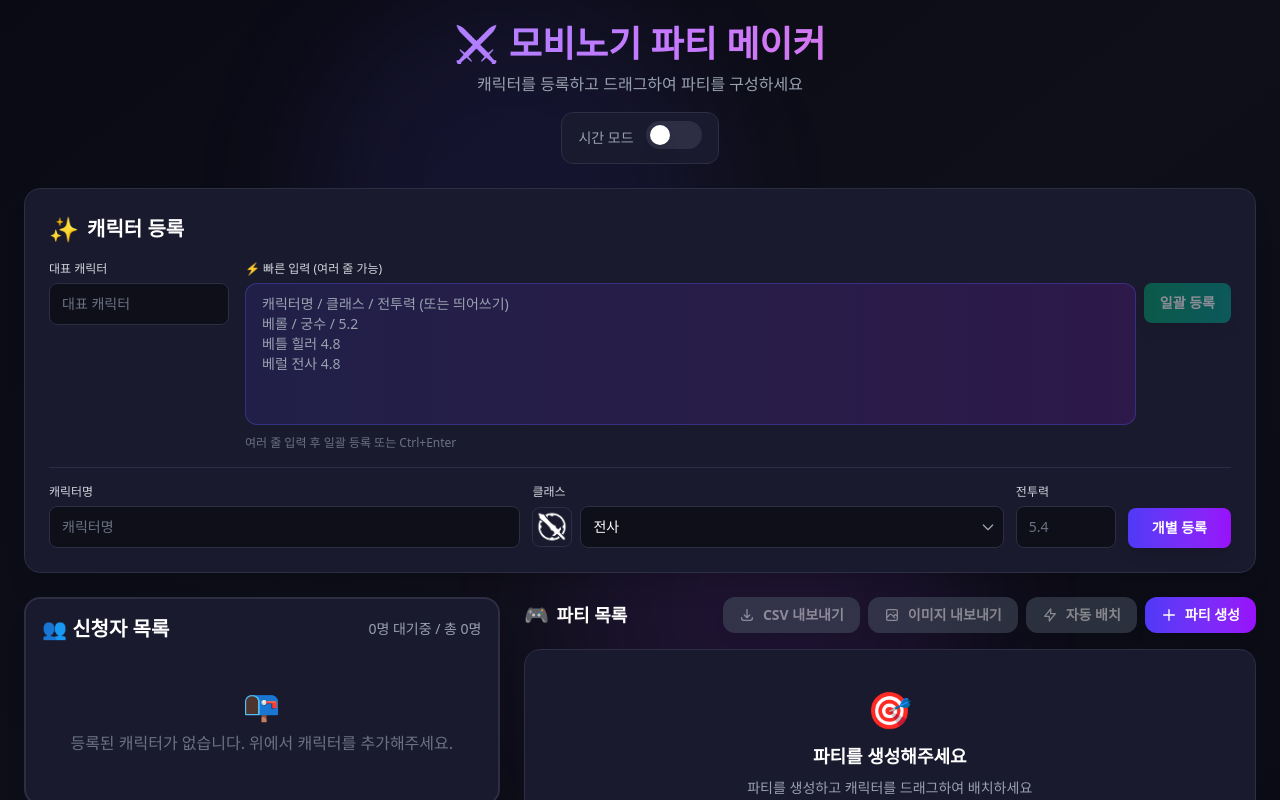
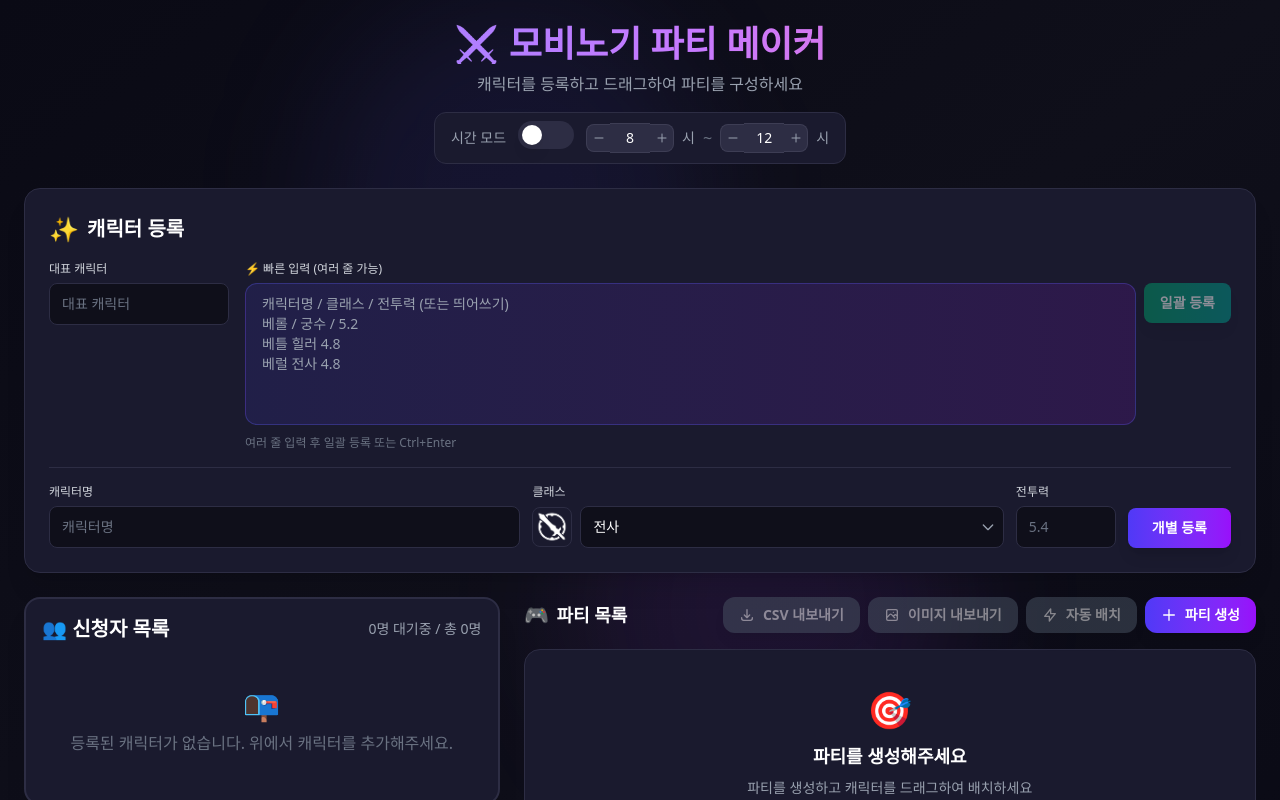
Before and after one commit to junsy0901/MobiPartyMaker, a React (Vite) app: page / in a window 1280 px wide. Shown: the top 800 px of the page. Built offline with nearby package versions, Linux system fonts and the light colour scheme.

Commit message:
feat: 시간모드에 자유로운 시간 기능 추가

```diff
--- a/src/App.tsx
+++ b/src/App.tsx
@@ -30,6 +30,10 @@ function App() {
     handleAutoAssign,
     handleToggleTimeMode,
     handleUpdateAccountTimeSlots,
+    handleUpdateTimeRange,
+    startHour,
+    endHour,
+    selectedTimeSlots,
     isAccountAvailableAt,
     showToast,
   } = usePartyMaker();
@@ -48,7 +52,10 @@ function App() {
       <div className="relative max-w-[1800px] mx-auto p-6">
         <Header
           isTimeMode={isTimeMode}
+          startHour={startHour}
+          endHour={endHour}
           onToggleTimeMode={handleToggleTimeMode}
+          onUpdateTimeRange={handleUpdateTimeRange}
         />
 
         {/* 캐릭터 등록 */}
@@ -62,6 +69,7 @@ function App() {
             characters={characters}
             availableCharacters={availableCharacters}
             groupedCharacters={groupedCharacters}
+            selectedTimeSlots={selectedTimeSlots}
             isAccountFullyAssigned={isAccountFullyAssigned}
             isCharacterInAnyParty={isCharacterInAnyParty}
             onRemoveCharacter={handleRemoveCharacter}
@@ -76,6 +84,7 @@ function App() {
             parties={parties}
             availableCharactersCount={availableCharacters.length}
             totalCharactersCount={characters.length}
+            selectedTimeSlots={selectedTimeSlots}
             onCreateParty={handleCreateParty}
             onAutoAssign={handleAutoAssign}
             onDropCharacter={handleDropCharacter}
--- a/src/components/ApplicantList/index.tsx
+++ b/src/components/ApplicantList/index.tsx
@@ -1,6 +1,5 @@
 import { useState } from "react";
 import type { Character, TimeSlot, AccountTimeSlots } from "../../types";
-import { TIME_SLOTS } from "../../types";
 import { CharacterCard } from "../CharacterCard";
 import { ConfirmModal } from "../ConfirmModal";
 
@@ -8,6 +7,7 @@ interface ApplicantListProps {
   characters: Character[];
   availableCharacters: Character[];
   groupedCharacters: Record<string, Character[]>;
+  selectedTimeSlots: TimeSlot[];
   isAccountFullyAssigned: (accountName: string) => boolean;
   isCharacterInAnyParty: (characterId: string) => boolean;
   onRemoveCharacter: (characterId: string) => void;
@@ -22,6 +22,7 @@ export function ApplicantList({
   characters,
   availableCharacters,
   groupedCharacters,
+  selectedTimeSlots,
   isAccountFullyAssigned,
   isCharacterInAnyParty,
   onRemoveCharacter,
@@ -163,7 +164,7 @@ export function ApplicantList({
                   <div className="mb-2 pb-2 border-b border-[#2d2d44]">
                     <div className="flex items-center gap-1 flex-wrap">
                       <span className="text-xs text-gray-400 mr-1">🕐</span>
-                      {TIME_SLOTS.map((hour) => {
+                      {selectedTimeSlots.map((hour) => {
                         const isSelected = currentTimeSlots.length === 0 || currentTimeSlots.includes(hour);
                         return (
                           <button
--- a/src/components/Header/index.tsx
+++ b/src/components/Header/index.tsx
@@ -2,10 +2,19 @@ import { TimeModeToggle } from "../TimeModeToggle";
 
 interface HeaderProps {
   isTimeMode: boolean;
+  startHour: number;
+  endHour: number;
   onToggleTimeMode: (enabled: boolean) => void;
+  onUpdateTimeRange: (startHour: number, endHour: number) => void;
 }
 
-export function Header({ isTimeMode, onToggleTimeMode }: HeaderProps) {
+export function Header({
+  isTimeMode,
+  startHour,
+  endHour,
+  onToggleTimeMode,
+  onUpdateTimeRange
+}: HeaderProps) {
   return (
     <header className="text-center mb-6">
       <h1 className="text-3xl md:text-4xl font-black text-transparent bg-clip-text bg-gradient-to-r from-indigo-400 via-purple-400 to-pink-400 mb-2">
@@ -17,7 +26,10 @@ export function Header({ isTimeMode, onToggleTimeMode }: HeaderProps) {
 
       <TimeModeToggle
         isTimeMode={isTimeMode}
+        startHour={startHour}
+        endHour={endHour}
         onToggle={onToggleTimeMode}
+        onUpdateTimeRange={onUpdateTimeRange}
       />
     </header>
   );
--- a/src/components/TimeModeToggle/index.tsx
+++ b/src/components/TimeModeToggle/index.tsx
@@ -1,9 +1,52 @@
 interface TimeModeToggleProps {
   isTimeMode: boolean;
+  startHour: number;
+  endHour: number;
   onToggle: (enabled: boolean) => void;
+  onUpdateTimeRange: (startHour: number, endHour: number) => void;
 }
 
-export function TimeModeToggle({ isTimeMode, onToggle }: TimeModeToggleProps) {
+export function TimeModeToggle({
+  isTimeMode,
+  startHour,
+  endHour,
+  onToggle,
+  onUpdateTimeRange
+}: TimeModeToggleProps) {
+
+  const handleStartHourChange = (value: string) => {
+    const newStart = parseInt(value, 10);
+    if (!isNaN(newStart)) {
+      onUpdateTimeRange(newStart, endHour);
+    }
+  };
+
+  const handleEndHourChange = (value: string) => {
+    const newEnd = parseInt(value, 10);
+    if (!isNaN(newEnd)) {
+      onUpdateTimeRange(startHour, newEnd);
+    }
+  };
+
+  const getTimeRangeText = () => {
+    if (startHour === endHour) return `${startHour}시`;
+    if (startHour > endHour) {
+      // 자정을 넘기는 경우: 21시~2시
+      return `${startHour}시~${endHour}시 (익일)`;
+    }
+    return `${startHour}시~${endHour}시`;
+  };
+
+  const getPartyCount = () => {
+    if (startHour <= endHour) {
+      return endHour - startHour + 1;
+    } else {
+      // 자정을 넘기는 경우: 21시~2시 = (23-21+1) + (2-0+1) = 3 + 3 = 6... 아니 21,22,23,0,1,2 = 6개
+      // 더 간단히: 24 - startHour + endHour + 1
+      return (24 - startHour) + (endHour + 1);
+    }
+  };
+
   return (
     <div className="inline-flex items-center gap-3 px-4 py-2 bg-[#1a1a2e] rounded-xl border border-[#2d2d44]">
       <span className="text-sm text-gray-400">시간 모드</span>
@@ -32,11 +75,105 @@ export function TimeModeToggle({ isTimeMode, onToggle }: TimeModeToggleProps) {
           </div>
         </div>
       </div>
+
+      {/* 시간 입력 필드 */}
+      <div className="flex items-center gap-2">
+        <div className="relative flex items-center">
+          <button
+            onClick={() => handleStartHourChange(String(startHour === 0 ? 23 : startHour - 1))}
+            className="w-6 h-7 flex items-center justify-center bg-[#2d2d44] hover:bg-[#3d3d54] border border-[#3d3d54] border-r-0 rounded-l-lg text-gray-400 hover:text-white transition-colors"
+          >
+            <svg className="w-3 h-3" fill="none" stroke="currentColor" viewBox="0 0 24 24">
+              <path strokeLinecap="round" strokeLinejoin="round" strokeWidth={2} d="M20 12H4" />
+            </svg>
+          </button>
+          <input
+            type="number"
+            min={0}
+            max={23}
+            value={startHour}
+            onChange={(e) => handleStartHourChange(e.target.value)}
+            className="time-input w-10 py-1 bg-[#2d2d44] border-y border-[#3d3d54] text-white text-center text-sm focus:outline-none focus:border-indigo-500"
+          />
+          <button
+            onClick={() => handleStartHourChange(String(startHour === 23 ? 0 : startHour + 1))}
+            className="w-6 h-7 flex items-center justify-center bg-[#2d2d44] hover:bg-[#3d3d54] border border-[#3d3d54] border-l-0 rounded-r-lg text-gray-400 hover:text-white transition-colors"
+          >
+            <svg className="w-3 h-3" fill="none" stroke="currentColor" viewBox="0 0 24 24">
+              <path strokeLinecap="round" strokeLinejoin="round" strokeWidth={2} d="M12 4v16m8-8H4" />
+            </svg>
+          </button>
+        </div>
+        <span className="text-gray-400 text-sm">시</span>
+        <span className="text-gray-500">~</span>
+        <div className="relative flex items-center">
+          <button
+            onClick={() => handleEndHourChange(String(endHour === 0 ? 23 : endHour - 1))}
+            className="w-6 h-7 flex items-center justify-center bg-[#2d2d44] hover:bg-[#3d3d54] border border-[#3d3d54] border-r-0 rounded-l-lg text-gray-400 hover:text-white transition-colors"
+          >
+            <svg className="w-3 h-3" fill="none" stroke="currentColor" viewBox="0 0 24 24">
+              <path strokeLinecap="round" strokeLinejoin="round" strokeWidth={2} d="M20 12H4" />
+            </svg>
+          </button>
+          <input
+            type="number"
+            min={0}
+            max={23}
+            value={endHour}
+            onChange={(e) => handleEndHourChange(e.target.value)}
+            className="time-input w-10 py-1 bg-[#2d2d44] border-y border-[#3d3d54] text-white text-center text-sm focus:outline-none focus:border-indigo-500"
+          />
+          <button
+            onClick={() => handleEndHourChange(String(endHour === 23 ? 0 : endHour + 1))}
+            className="w-6 h-7 flex items-center justify-center bg-[#2d2d44] hover:bg-[#3d3d54] border border-[#3d3d54] border-l-0 rounded-r-lg text-gray-400 hover:text-white transition-colors"
+          >
+            <svg className="w-3 h-3" fill="none" stroke="currentColor" viewBox="0 0 24 24">
+              <path strokeLinecap="round" strokeLinejoin="round" strokeWidth={2} d="M12 4v16m8-8H4" />
+            </svg>
+          </button>
+        </div>
+        <span className="text-gray-400 text-sm">시</span>
+      </div>
+
       {isTimeMode && (
         <span className="text-sm text-indigo-400 font-medium">
-          🕐 8시~12시
+          🕐 {getTimeRangeText()} ({getPartyCount()}개 파티)
         </span>
       )}
+
+      {/* 숫자 입력 스핀 버튼 스타일 */}
+      <style>{`
+        .time-input::-webkit-outer-spin-button,
+        .time-input::-webkit-inner-spin-button {
+          -webkit-appearance: none;
+          margin: 0;
+          background: transparent;
+        }
+        .time-input {
+          -moz-appearance: textfield;
+          appearance: textfield;
+        }
+        .time-input-wrapper {
+          position: relative;
+        }
+        .time-input-wrapper::after {
+          content: '';
+          position: absolute;
+          right: 2px;
+          top: 50%;
+          transform: translateY(-50%);
+          width: 16px;
+          height: calc(100% - 4px);
+          background: linear-gradient(to bottom, #4f46e5 50%, #6366f1 50%);
+          border-radius: 4px;
+          pointer-events: none;
+          opacity: 0;
+          transition: opacity 0.2s;
+        }
+        .time-input-wrapper:hover::after {
+          opacity: 0.3;
+        }
+      `}</style>
     </div>
   );
 }
--- a/src/hooks/usePartyMaker.ts
+++ b/src/hooks/usePartyMaker.ts
@@ -1,6 +1,6 @@
 import { useState, useCallback, useMemo } from "react";
 import type { Character, Party, PartyCondition, TimeSlot, AccountTimeSlots } from "../types";
-import { TIME_SLOTS } from "../types";
+import { generateTimeSlots } from "../types";
 import { PARTY_SIZE } from "../constants/classes";
 
 interface Toast {
@@ -16,6 +16,9 @@ export function usePartyMaker() {
   // 시간 모드 상태
   const [isTimeMode, setIsTimeMode] = useState(false);
   const [accountTimeSlots, setAccountTimeSlots] = useState<AccountTimeSlots>({});
+  const [startHour, setStartHour] = useState<number>(8);
+  const [endHour, setEndHour] = useState<number>(12);
+  const selectedTimeSlots = generateTimeSlots(startHour, endHour);
 
   // 토스트 메시지 표시
   const showToast = useCallback(
@@ -31,8 +34,9 @@ export function usePartyMaker() {
     setIsTimeMode(enabled);
 
     if (enabled) {
-      // 시간 모드 활성화: 8시~12시 파티 자동 생성
-      const timeParties: Party[] = TIME_SLOTS.map((hour) => ({
+      // 시간 모드 활성화: 설정된 시간대로 파티 자동 생성
+      const timeSlots = generateTimeSlots(startHour, endHour);
+      const timeParties: Party[] = timeSlots.map((hour) => ({
         id: `time-party-${hour}-${Date.now()}`,
         name: `${hour}시`,
         slots: Array(PARTY_SIZE).fill(null),
@@ -44,7 +48,30 @@ export function usePartyMaker() {
       // 시간 모드 비활성화: 기존 파티 초기화
       setParties([]);
     }
-  }, []);
+  }, [startHour, endHour]);
+
+  // 시간 범위 업데이트 (자정을 넘기는 경우도 지원: 21시~2시)
+  const handleUpdateTimeRange = useCallback((newStartHour: number, newEndHour: number) => {
+    // 0~23 범위로 제한
+    const validStart = Math.max(0, Math.min(23, newStartHour));
+    const validEnd = Math.max(0, Math.min(23, newEndHour));
+
+    setStartHour(validStart);
+    setEndHour(validEnd);
+
+    // 시간 모드가 활성화되어 있으면 파티도 업데이트
+    if (isTimeMode) {
+      const timeSlots = generateTimeSlots(validStart, validEnd);
+      const timeParties: Party[] = timeSlots.map((hour) => ({
+        id: `time-party-${hour}-${Date.now()}`,
+        name: `${hour}시`,
+        slots: Array(PARTY_SIZE).fill(null),
+        conditions: [],
+        timeSlot: hour,
+      }));
+      setParties(timeParties);
+    }
+  }, [isTimeMode]);
 
   // 계정의 가능 시간 업데이트
   const handleUpdateAccountTimeSlots = useCallback(
@@ -494,6 +521,9 @@ export function usePartyMaker() {
     // 시간 모드 상태
     isTimeMode,
     accountTimeSlots,
+    selectedTimeSlots,
+    startHour,
+    endHour,
 
     // Character actions
     handleAddCharacter,
@@ -515,6 +545,7 @@ export function usePartyMaker() {
     // 시간 모드 actions
     handleToggleTimeMode,
     handleUpdateAccountTimeSlots,
+    handleUpdateTimeRange,
     isAccountAvailableAt,
 
     // Toast
```
Also changed, not shown: src/components/PartyListSection/index.tsx (+4 -3 lines), src/types/index.ts (+23 -3 lines).
